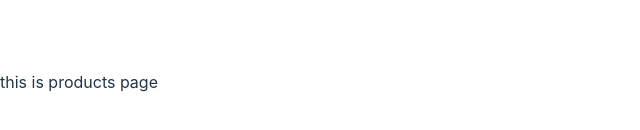
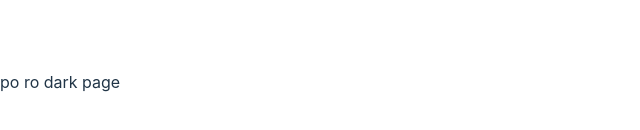
Before and after one commit to HuuDungg/learnReact, a React (Vite) app: page /products in a window 1280 px wide. Shown: the part 318-448 px from the top of the page, without its empty margins (0-640 px from the left). Built offline with nearby package versions, Linux system fonts and the light colour scheme.

Commit message:
structure in a project reactjs

```diff
--- /dev/null
+++ b/src/page/login.jsx
@@ -0,0 +1,9 @@
+const LoginPage = () =>{
+    return (
+        <>
+            <div>this is login page hihi</div>
+        </>
+    )
+}
+
+export default LoginPage
--- /dev/null
+++ b/src/page/products.jsx
@@ -0,0 +1,9 @@
+const ProductPage = () =>{
+    return(
+        <>
+            <div> po ro dark page</div>
+        </>
+    )
+}
+
+export default ProductPage
--- /dev/null
+++ b/src/page/signin.jsx
@@ -0,0 +1,9 @@
+const SigninPage = () =>{
+    return (
+        <>
+            <div>this is login nha</div>
+        </>
+    )
+}
+
+export default SigninPage
--- /dev/null
+++ b/src/page/users.jsx
@@ -0,0 +1,9 @@
+const UserPage = () =>{
+    return(
+        <>
+            <div>this is user page nhe</div>
+        </>
+    )
+}
+
+export default UserPage
```
Also changed, not shown: src/main.jsx (+8 -4 lines).
